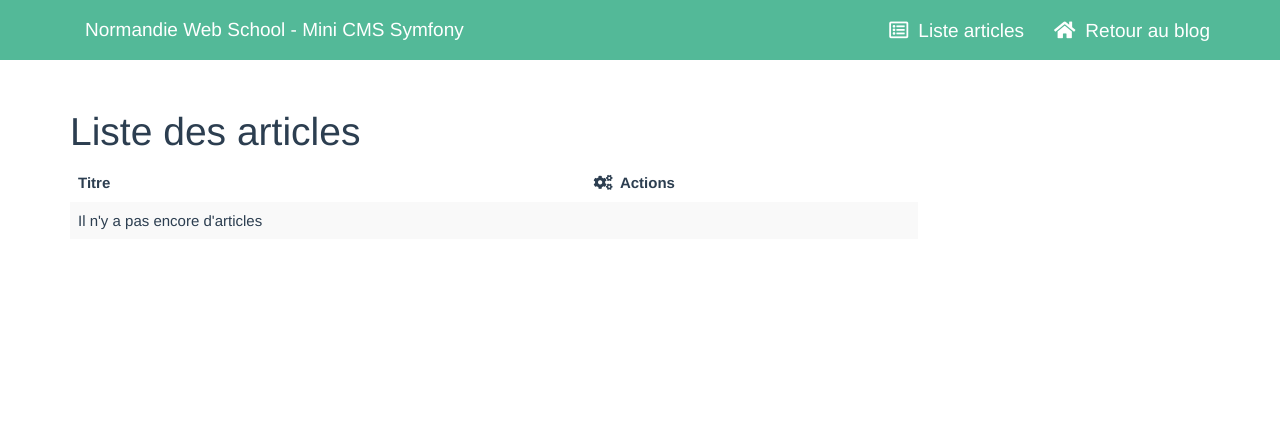
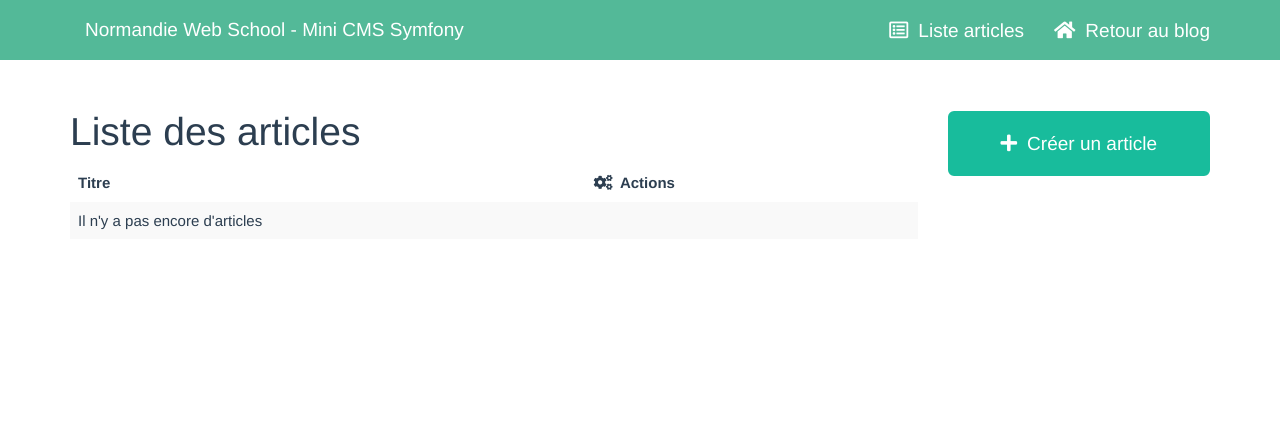
Before and after one commit to PierreThiollent/Mini-CMS-with-Symfony, a Symfony app: template templates/admin/index.html.twig in a window 1280 px wide. Shown: the top 421 px of the page. Run offline with Twig, Linux system fonts and the light colour scheme; the template is opened without the code that fills it, so the values that code supplies are empty; some libraries are stand-ins or nearby versions.

Commit message:
feat(): Add sidebar block

```diff
--- a/templates/base.html.twig
+++ b/templates/base.html.twig
@@ -56,6 +56,9 @@
             <div id="main" class="col-sm-9">
                 {% block main %}{% endblock %}
             </div>
+            <div id="sidebar" class="col-sm-3">
+                {% block sidebar %}{% endblock %}
+            </div>
         </div>
     {% endblock %}
 </div>
```
